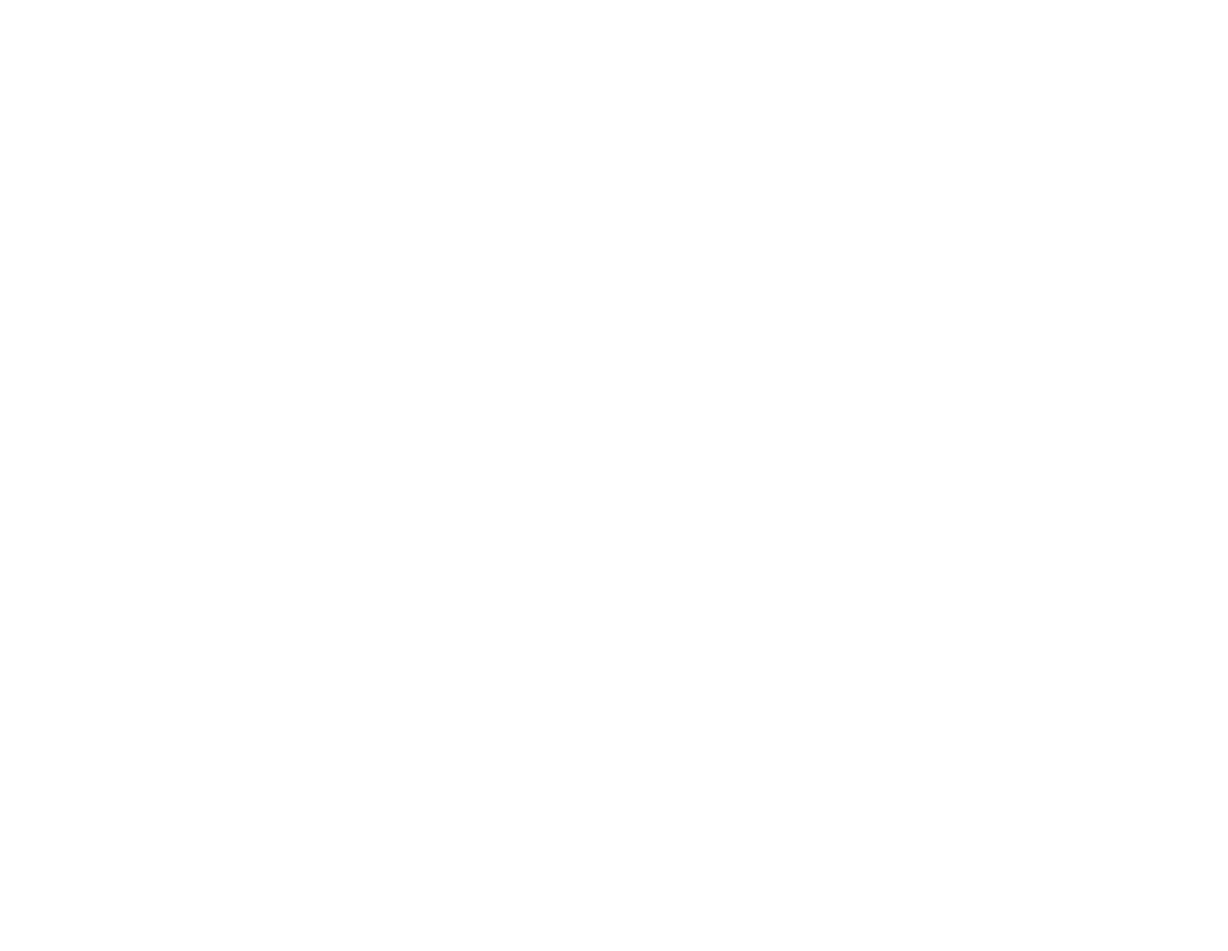
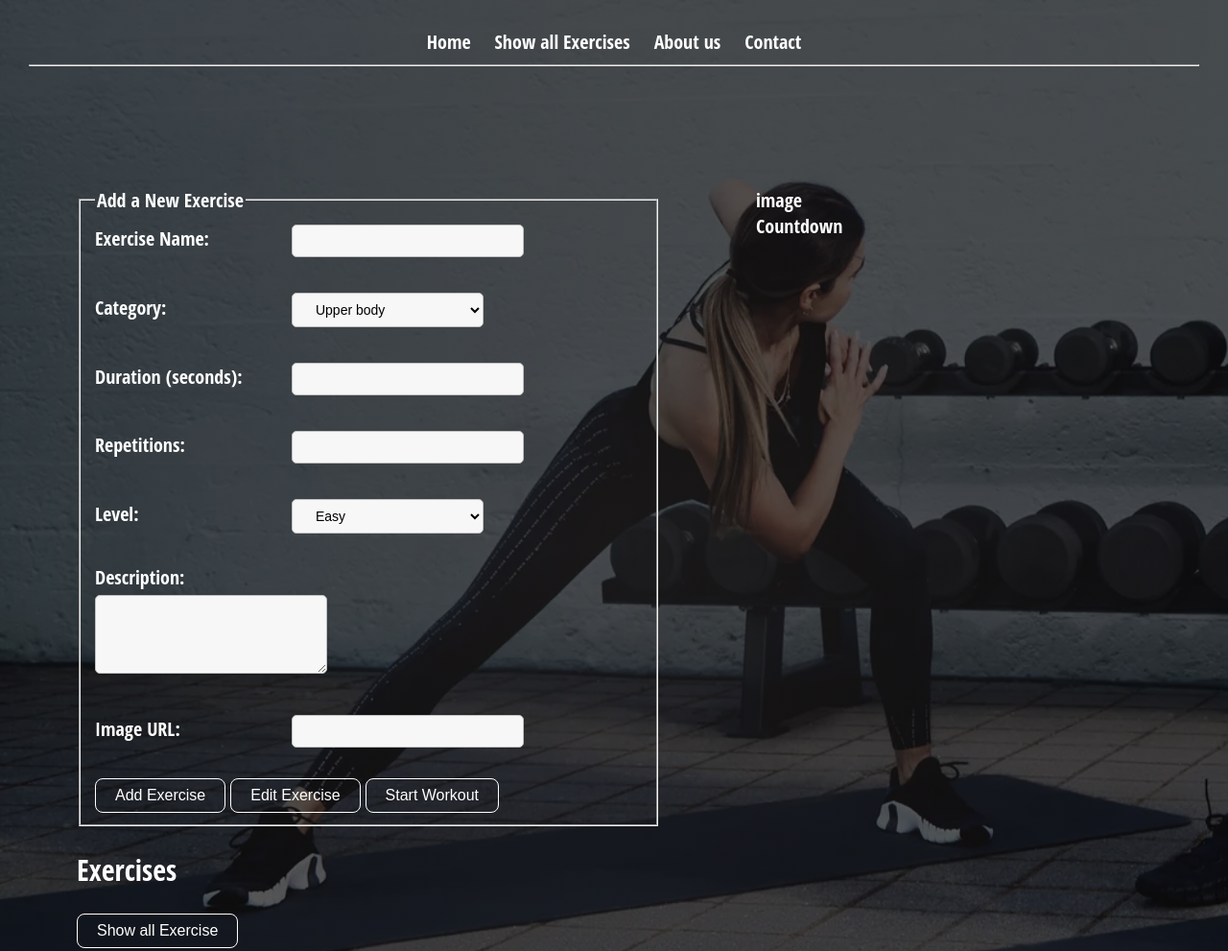
Before and after one commit to JoshuaTechstarter/FitnessAPI, a plain HTML site: page frontend/index.html in a window 1280 px wide. Shown: the top 991 px of the page at 96% size. Before the commit the page ends 800 px from the top, so only its background shows below. Drawn offline with Linux system fonts and the light colour scheme.

Commit message:
add frontend

```diff
--- a/backend/package.json
+++ b/backend/package.json
@@ -19,6 +19,7 @@
   },
   "homepage": "https://github.com/JoshuaTechstarter/FitnessAPI#readme",
   "dependencies": {
+    "cors": "^2.8.5",
     "express": "^5.1.0",
     "fitnessapi": "file:",
     "fs": "^0.0.1-security",
--- a/frontend/index.html
+++ b/frontend/index.html
@@ -6,10 +6,78 @@
     <meta name="viewport" content="width=device-width, initial-scale=1.0">
     <title>Fitness API</title>
     <link rel="stylesheet" href="styles.css">
-    <script src="script.js"></script>
+    <script src="script.js" defer></script>
 </head>
 
 <body>
+    <header>
+        <div class="topnav">
+            <a href="#">Home</a>
+            <a href="exercises.html">Show all Exercises</a>
+            <a href="#">About us</a>
+            <a href="#">Contact</a>
+        </div>
+        <hr>
+    </header>
+
+    <main>
+        <div id="idLeft">
+            <form>
+                <fieldset>
+                    <legend>Add a New Exercise</legend>
+                    <label for="name">Exercise Name:</label>
+                    <input type="text" id="name" name="name" required><br><br>
+
+                    <label for="category">Category:</label>
+                    <select id="category" name="category" required>
+                        <option value="Upper body">Upper body</option>
+                        <option value="Legs">Legs</option>
+                        <option value="Full body">Full body</option>
+                        <option value="Core">Core</option>
+                        <option value="Cardio">Cardio</option>
+                    </select><br><br>
+
+                    <label for="duration">Duration (seconds):</label>
+                    <input type="number" id="duration" name="duration" required><br><br>
+
+                    <label for="repetitions">Repetitions:</label>
+                    <input type="number" id="repetitions" name="repetitions" required><br><br>
+
+                    <label for="level">Level:</label>
+                    <select id="level" name="level" required>
+                        <option value="easy">Easy</option>
+                        <option value="medium">Medium</option>
+                        <option value="hard">Hard</option>
+                    </select><br><br>
+
+                    <label for="description">Description:</label><br>
+                    <textarea id="description" name="description" rows="4" required></textarea><br><br>
+
+                    <label for="image">Image URL:</label>
+                    <input type="text" id="image" name="image" required><br><br>
+
+                    <button type="submit">Add Exercise</button>
+                    <button>Edit Exercise</button>
+                    <button>Start Workout</button>
+                </fieldset>
+            </form>
+            <h2>Exercises</h2>
+            <button id="showAll">Show all Exercise</button>
+
+
+        </div>
+        <div id="idRight">
+            <div id="outputDiv"></div>
+            <div>image</div>
+            <div>Countdown</div>
+        </div>
+
+    </main>
+
+    <footer>
+        Jashua | Weisong | Senda
+
+    </footer>
 
 </body>
 
--- a/frontend/script.js
+++ b/frontend/script.js
@@ -0,0 +1,20 @@
+const btnShowAll = document.getElementById("showAll")
+btnShowAll.addEventListener("click", function () {
+    fetch("http://localhost:5050/workout")
+        .then(response => {
+            if (!response.ok) {
+                throw new Error("Error loading data");
+            }
+            return response.json();
+        })
+        .then(exercises => {
+            // Stocker les données dans localStorage
+            localStorage.setItem("exercisesData", JSON.stringify(exercises));
+
+            // Rediriger vers la nouvelle page
+            window.location.href = "exercises.html";
+        })
+        .catch(error => {
+            console.log("Error:", error);
+        });
+});
--- a/frontend/styles.css
+++ b/frontend/styles.css
@@ -0,0 +1,108 @@
+body {
+    display: grid;
+    height: 100%;
+    width: 100%;
+    grid-template-columns: 60% 40%;
+    grid-template-rows: 10% 80% 10%;
+    background-image: radial-gradient(rgba(27, 25, 25, 0.734), rgba(0, 0, 0, 0.647)), url(../images/bgApplication.jpg);
+    background-repeat: no-repeat;
+    background-size: cover;
+    color: white;
+    font-size: 20px;
+    font-family: 'Open Sans Condensed', sans-serif;
+    margin: 0;
+}
+
+header,
+footer {
+    grid-column: 1/-1;
+    height: 30%;
+    text-align: center;
+    padding: 30px;
+
+}
+
+.topnav a {
+    text-decoration: none;
+    cursor: pointer;
+    color: white;
+    padding: 5px;
+    margin: 5px;
+}
+
+main {
+    grid-column: 1/-1;
+    display: grid;
+    grid-template-columns: 60% 40%;
+    grid-template-rows: auto;
+}
+
+#idLeft {
+    grid-column: 1/2;
+    padding: 80px;
+
+}
+
+#idRight {
+    grid-column: 2/3;
+    padding: 80px 20px;
+}
+
+/*form*/
+input,
+select,
+textarea {
+    padding: 8px 20px;
+    border-radius: 1px;
+    margin: 5px auto;
+    background-color: #f7f7f7;
+    border: 1px solid silver;
+    border-radius: 5px;
+    width: 200px;
+    display: inline;
+    font-size: 14px;
+}
+
+label {
+    width: 200px !important;
+    display: inline-block;
+}
+
+button {
+    background: transparent;
+    color: white;
+    border: 1px solid white;
+    border-radius: 8px;
+    padding: 8px 20px;
+    font-size: 16px;
+    cursor: pointer;
+
+    &:hover {
+        background-color: rgb(255, 255, 255);
+        color: black;
+    }
+}
+
+#outputDiv li {
+    display: grid;
+    padding: 10px;
+    margin: 10px 5px;
+    box-shadow: 2px 2px 5px 2px rgb(65 66 70);
+    grid-template-columns: 20% 60%;
+}
+
+
+
+#outputDiv ul {
+    list-style-type: none;
+    margin: 0;
+    padding: 0;
+}
+
+.imgexercises {
+    margin: 20px auto;
+}
+
+.mainExercises {
+    display: block;
+}
```
Also changed, not shown: backend/index.js (+22 -35 lines), frontend/exercises.html (added, +42 -0 lines), frontend/exercises.js (added, +26 -0 lines), images/bgApplication.jpg (added).
